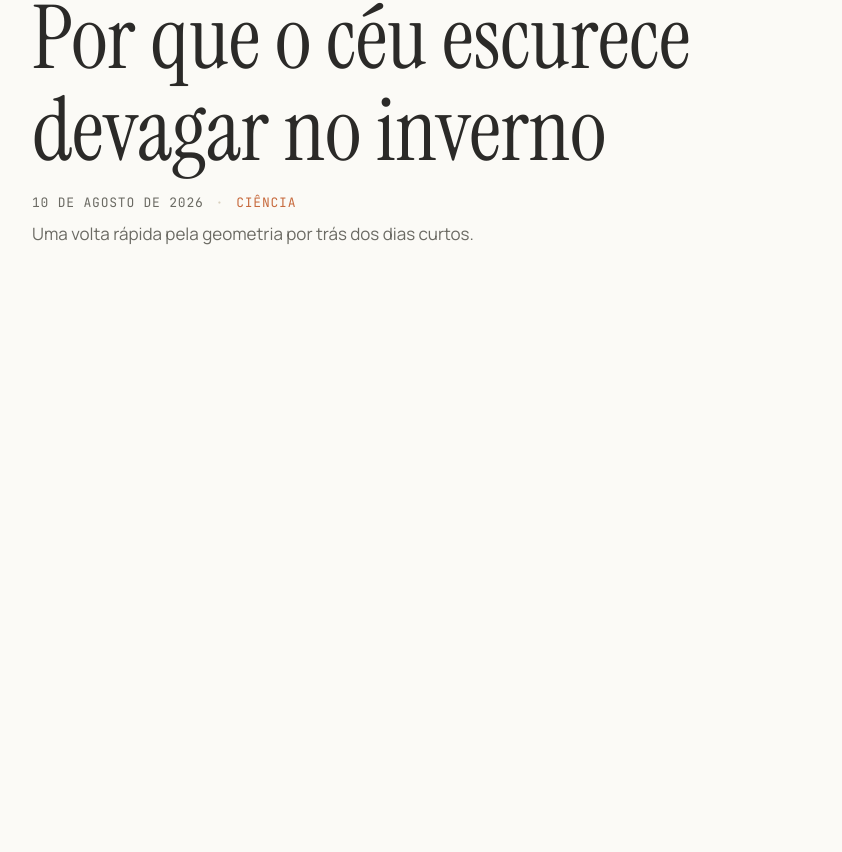
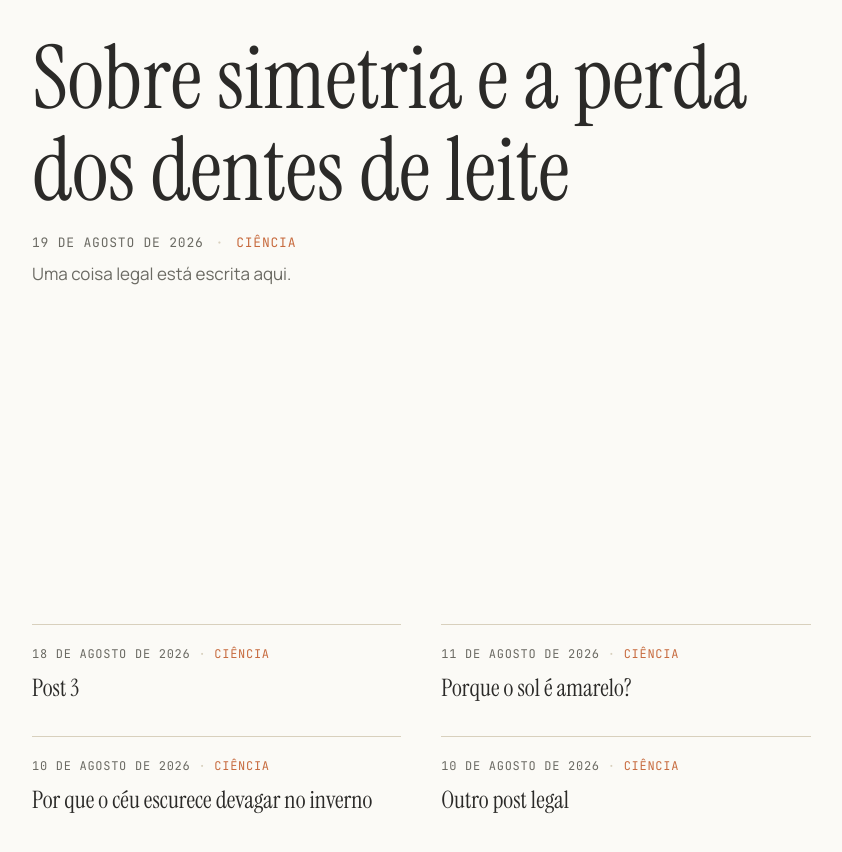
Before and after one commit to Kotige/log-narrado, a React (Vite) app: page / in a window 1280 px wide. Shown: the part 320-1172 px from the top of the page, without its empty margins (0-842 px from the left). Before the commit the page ends 800 px from the top, so only its background shows below. Built offline with nearby package versions, Linux system fonts and the light colour scheme.

Commit message:
feat: add recente posts section

```diff
--- /dev/null
+++ b/src/components/RecentPosts/index.jsx
@@ -0,0 +1,47 @@
+import { Link } from "react-router-dom";
+import { getRecentPosts } from "../../utils/getPosts";
+
+function formatDate(dateStr) {
+    if (!dateStr) return "";
+    const date = new Date(dateStr);
+    if (Number.isNaN(date.getTime())) return dateStr;
+
+    return date.toLocaleDateString("pt-BR", {
+        day: "2-digit",
+        month: "long",
+        year: "numeric",
+    });
+}
+
+function PostCard({ post }) {
+    return (
+        <Link
+            to={`/posts/${post.slug}`}
+            className="group flex flex-col gap-2 border-t border-sand-line pt-5 no-underline"
+        >
+            <div className="flex flex-wrap items-center gap-2 font-mono text-[12px] uppercase tracking-[0.06em] text-muted">
+                <span>{formatDate(post.date)}</span>
+                <span className="text-sand-line">·</span>
+                <span className="text-terracota">{post.category}</span>
+            </div>
+
+            <h3 className="font-display text-2xl leading-snug text-ink transition-colors duration-150 group-hover:text-moss-dark">
+                {post.title}
+            </h3>
+        </Link>
+    );
+}
+
+export default function RecentPosts() {
+    const posts = getRecentPosts(4);
+
+    if (posts.length === 0) return null;
+
+    return (
+        <div className="grid w-full grid-cols-1 gap-x-10 gap-y-8 md:grid-cols-2">
+            {posts.map((post) => (
+                <PostCard key={post.slug} post={post} />
+            ))}
+        </div>
+    );
+}
--- /dev/null
+++ b/src/content/posts/post-3.md
@@ -0,0 +1,12 @@
+---
+title: Post 3
+date: 2026-08-18
+category: ciência
+excerpt: Uma coisa legal está escrita aqui.
+---
+
+Aqui vai o conteúdo do post em **markdown** normal...
+
+## Um subtítulo
+
+Continua o texto aqui.
--- /dev/null
+++ b/src/content/posts/post-4.md
@@ -0,0 +1,12 @@
+---
+title: Porque o sol é amarelo?
+date: 2026-08-11
+category: ciência
+excerpt: Uma coisa legal está escrita aqui.
+---
+
+Aqui vai o conteúdo do post em **markdown** normal...
+
+## Um subtítulo
+
+Continua o texto aqui.
--- /dev/null
+++ b/src/content/posts/post-5.md
@@ -0,0 +1,12 @@
+---
+title: Sobre simetria e a perda dos dentes de leite
+date: 2026-08-19
+category: ciência
+excerpt: Uma coisa legal está escrita aqui.
+---
+
+Aqui vai o conteúdo do post em **markdown** normal...
+
+## Um subtítulo
+
+Continua o texto aqui.
--- a/src/routes/Home.jsx
+++ b/src/routes/Home.jsx
@@ -1,14 +1,24 @@
 import { Link } from 'react-router-dom';
 import Header  from '../components/Header'
 import Hero from '../components/Hero';
+import RecentPosts from '../components/RecentPosts';
 
 export default function Home() {
     return (
-        <div className="flex min-h-screen flex-col">
+        <div className="flex flex-col">
             <Header />
-            <section className="flex w-full flex-1 items-center flex-col md:flex-row">
+            <section className="flex w-full min-h-screen flex-1 items-center flex-col md:flex-row">
                 <div className="w-full md:w-2/3"><Hero /></div>
                 <div className="hidden md:block md:w-1/3"></div>
+            </section>
+
+            <section className='flex w-full flex-col px-8 py-16 md:flex-row md:gap-12'>
+                <div className='w-full md:w-2/3'>
+                    <RecentPosts />
+                </div>
+                <div className='w-full md:w-1/3'>
+                    {/* Sidebar */}
+                </div>
             </section>
         </div>
     );
--- a/src/utils/getPosts.js
+++ b/src/utils/getPosts.js
@@ -68,3 +68,13 @@ export function getLatestPost() {
 
     return [...posts].sort((a,b) => new Date(b.date) - new Date(a.date))[0];
 }
+
+// Retorna os "limit" posts seguintes ao mais recente (que aparece no Hero),
+// ordernados do mais novo pro mais antigo, sem repetir o primeiro.
+
+export function getRecentPosts(limit = 4) {
+    const posts = getAllPosts();
+    const sorted = [...posts].sort((a,b) => new Date(b.date) - new Date(a.date));
+
+    return sorted.slice(1, 1 + limit);
+}
```
